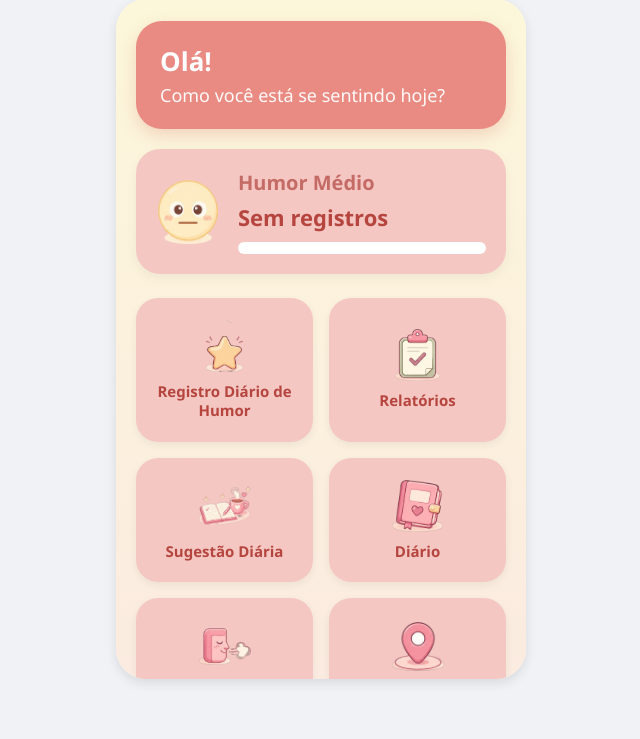
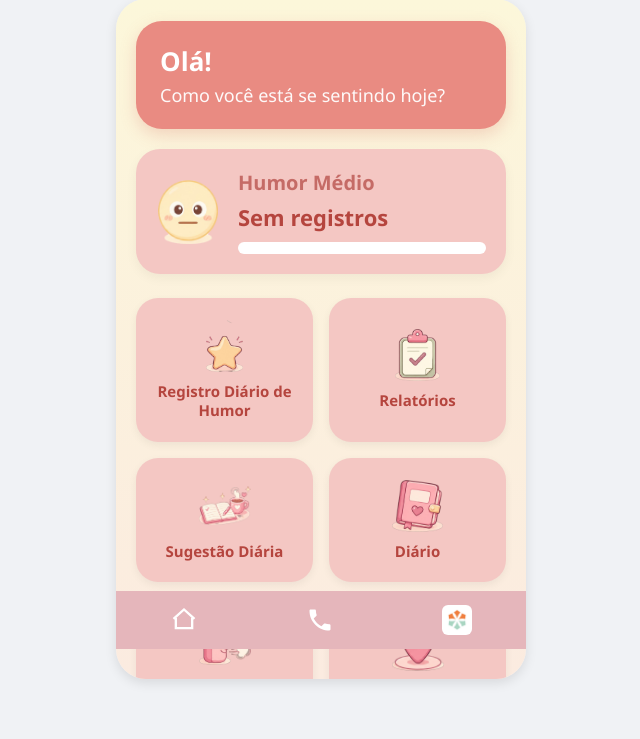
Before and after one commit to evieKelly/Desenvolvimento-de-APP, a Flask app: page /tela-inicial in a window 1280 px wide. Shown: the part 61-800 px from the top of the page, without its empty margins (319-959 px from the left). Run offline with Flask 3, Linux system fonts and the light colour scheme.

Commit message:
Adiciona barra de navegacao inferior na tela inicial

```diff
--- a/static/css/tela_inicial.css
+++ b/static/css/tela_inicial.css
@@ -134,3 +134,41 @@
     text-align: center;
     line-height: 1.25;
 }
+
+/* ---------- Barra de navegação fixa embaixo ---------- */
+/* fica grudada no rodapé enquanto a tela rola (sticky).
+   as margens negativas anulam o padding do container pra barra
+   ir de ponta a ponta, igual ao Figma. */
+.barra-inferior {
+    position: sticky;
+    bottom: 0;
+    margin: 26px -20px -30px -20px;
+    background-color: #E5B6BB;
+    padding: 14px 0;
+    display: flex;
+    justify-content: space-around;
+    align-items: center;
+}
+
+/* cada item da barra (os links) */
+.barra-inferior a {
+    display: flex;
+    align-items: center;
+    justify-content: center;
+    text-decoration: none;
+}
+
+/* tamanho das carinhas (casinha e telefone) */
+.barra-inferior svg {
+    width: 28px;
+    height: 28px;
+}
+
+/* logo da Uniceplac dentro de um quadradinho branco, igual ao Figma */
+.barra-inferior .item-forms img {
+    background-color: #ffffff;
+    width: 30px;
+    height: 30px;
+    border-radius: 6px;
+    padding: 3px;
+}
--- a/templates/tela_inicial.html
+++ b/templates/tela_inicial.html
@@ -66,15 +66,35 @@
                 <span class="titulo-card">Centros de Atendimento</span>
             </a>
 
-            <!-- atalho pros Contatos de apoio (tela do Deivid).
-                 ainda não temos ícone próprio de contatos, então uso o de
-                 centros por enquanto. depois é só trocar a imagem. -->
-            <a href="{{ url_for('contatos') }}" class="card-atalho">
-                <img class="icone" src="{{ url_for('static', filename='img/icones/centros.png') }}" alt="">
-                <span class="titulo-card">Contatos de Apoio</span>
+        </section>
+
+        <!-- Barra de navegacao fixa embaixo (igual ao Figma):
+             casinha leva pra propria tela inicial, telefone pros Contatos
+             e o logo da Uniceplac leva pro formulario (tela Forms do Eduardo).
+             a casinha e o telefone sao icones simples desenhados aqui. -->
+        <nav class="barra-inferior">
+
+            <!-- Casinha: volta pro menu inicial (esta mesma tela) -->
+            <a href="{{ url_for('tela_inicial') }}" aria-label="Tela inicial">
+                <svg viewBox="0 0 24 24" fill="none" stroke="#ffffff" stroke-width="2">
+                    <path d="M3 11l9-8 9 8"></path>
+                    <path d="M5 10v9h14v-9"></path>
+                </svg>
             </a>
 
-        </section>
+            <!-- Telefone: abre a tela de Contatos de apoio -->
+            <a href="{{ url_for('contatos') }}" aria-label="Contatos">
+                <svg viewBox="0 0 24 24" fill="#ffffff">
+                    <path d="M6.6 10.8c1.4 2.8 3.8 5.2 6.6 6.6l2.2-2.2c.3-.3.7-.4 1-.2 1.1.4 2.3.6 3.6.6.6 0 1 .4 1 1V20c0 .6-.4 1-1 1C10.6 21 3 13.4 3 4c0-.6.4-1 1-1h3.5c.6 0 1 .4 1 1 0 1.3.2 2.5.6 3.6.1.4 0 .8-.3 1l-2.2 2.2z"></path>
+                </svg>
+            </a>
+
+            <!-- Logo da Uniceplac: abre o formulario da faculdade (tela Forms) -->
+            <a href="{{ url_for('forms') }}" aria-label="Formulário Uniceplac" class="item-forms">
+                <img src="{{ url_for('static', filename='img/icones/logo.jpg') }}" alt="Uniceplac">
+            </a>
+
+        </nav>
 
     </div>
 
```
Also changed, not shown: static/img/icones/logo.jpg (added).
